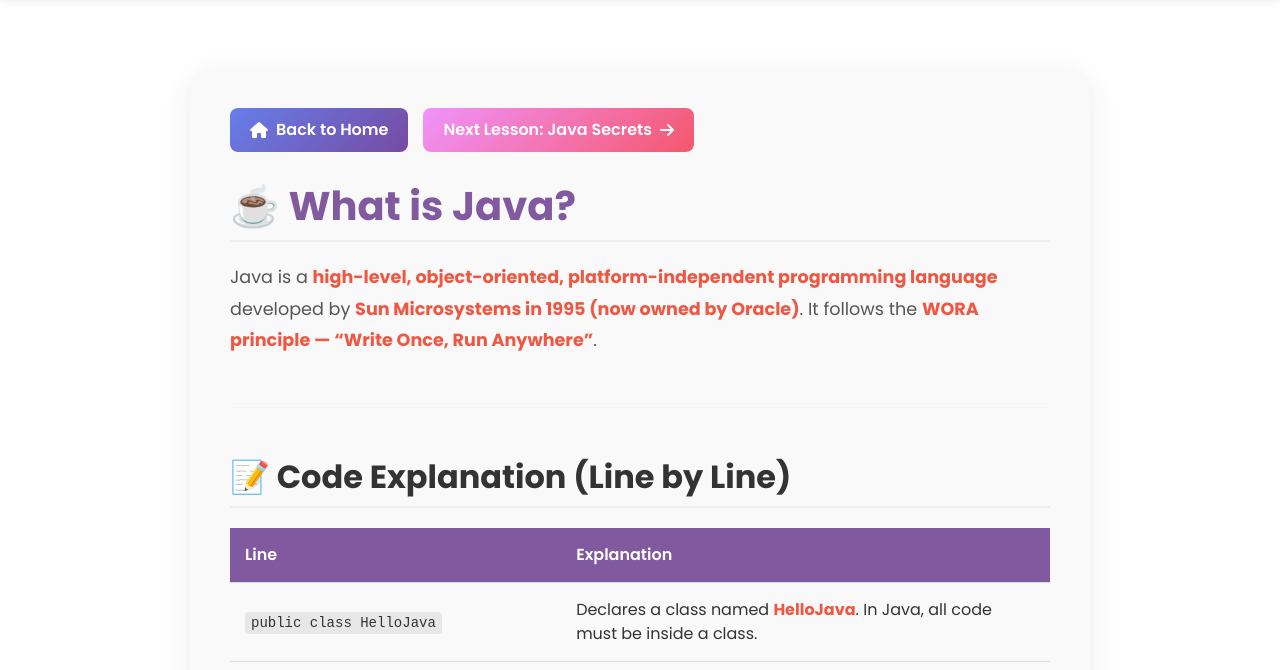
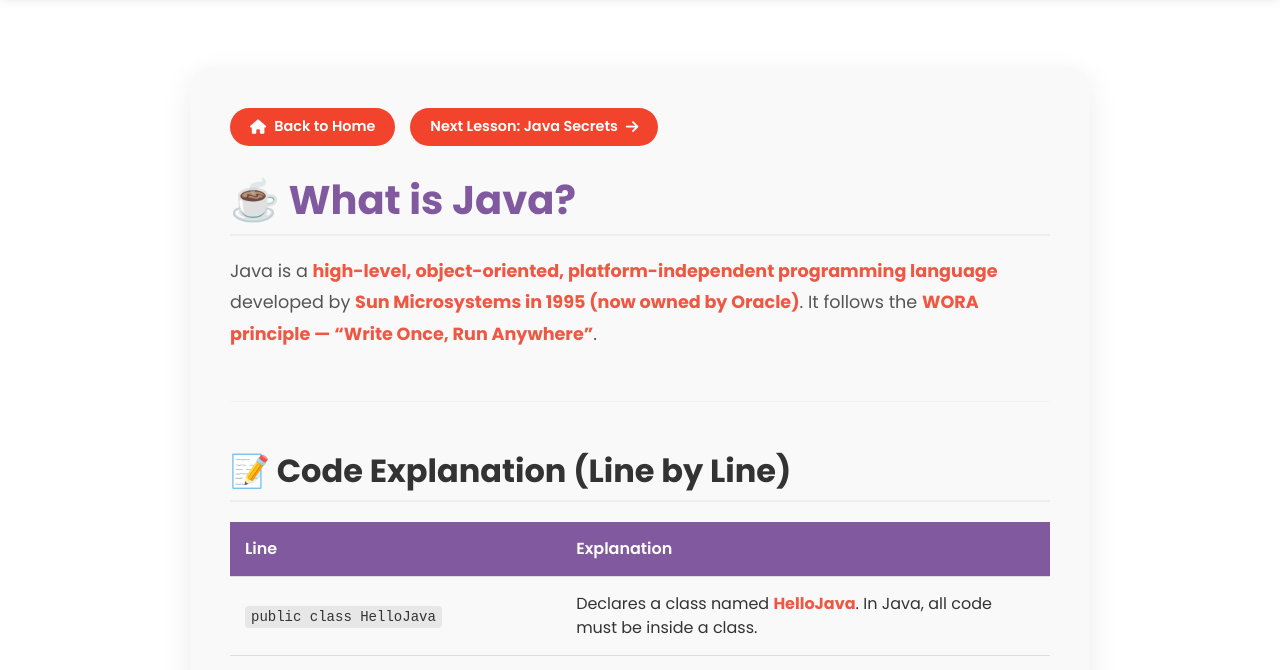
Before and after one commit to ankittroy-21/Learnovate, a website: page Roadmap/java-intro.html in a window 1280 px wide. Shown: the part 112-782 px from the top of the page. Drawn offline with nearby package versions, Linux system fonts and the light colour scheme.

Commit message:
Update navigation button styles in java-intro.html and java-secrets.html for consistency Change link colors in style.css for improved visibility

```diff
--- a/Roadmap/css/style.css
+++ b/Roadmap/css/style.css
@@ -753,7 +753,7 @@ html{
 }
 
 .content-page a {
-    color: #f2442d;
+    color: white;
     text-decoration: none;
     font-weight: 600;
     transition: color 0.3s;
--- a/Roadmap/java-intro.html
+++ b/Roadmap/java-intro.html
@@ -61,10 +61,10 @@
     <main class="content-page">
         <div class="container">
             <div class="navigation-buttons" style="display: flex; gap: 15px; margin-bottom: 30px; flex-wrap: wrap;">
-                <a href="index.html" class="nav-back-btn" style="padding: 10px 20px; background: linear-gradient(135deg, #667eea 0%, #764ba2 100%); color: white; text-decoration: none; border-radius: 8px; font-weight: 600; display: inline-flex; align-items: center; gap: 8px; transition: transform 0.2s;">
+                <a href="index.html" class="watch-btn">
                     <i class="fas fa-home"></i> Back to Home
                 </a>
-                <a href="java-secrets.html" class="nav-next-btn" style="padding: 10px 20px; background: linear-gradient(135deg, #f093fb 0%, #f5576c 100%); color: white; text-decoration: none; border-radius: 8px; font-weight: 600; display: inline-flex; align-items: center; gap: 8px; transition: transform 0.2s;">
+                <a href="java-secrets.html" class="watch-btn">
                     Next Lesson: Java Secrets <i class="fas fa-arrow-right"></i>
                 </a>
             </div>
```
Also changed, not shown: Roadmap/java-secrets.html (+2 -2 lines).
